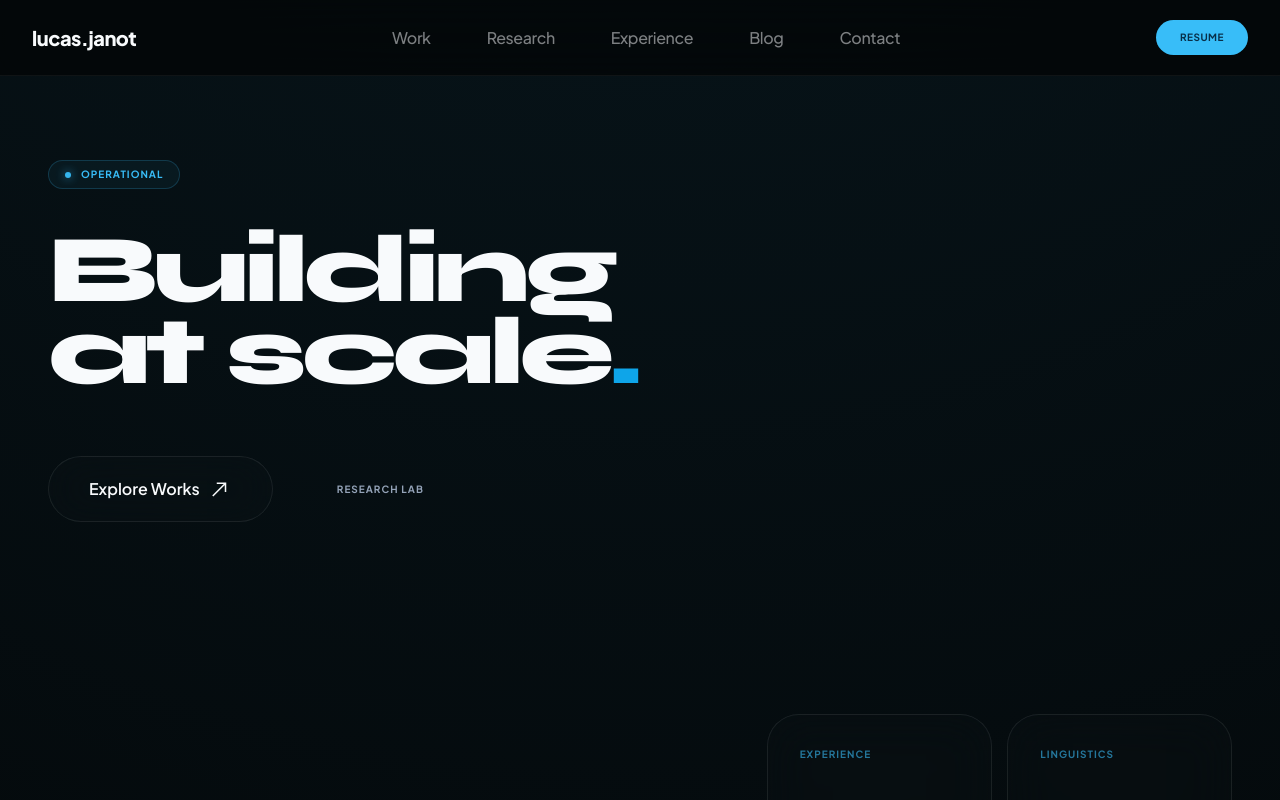
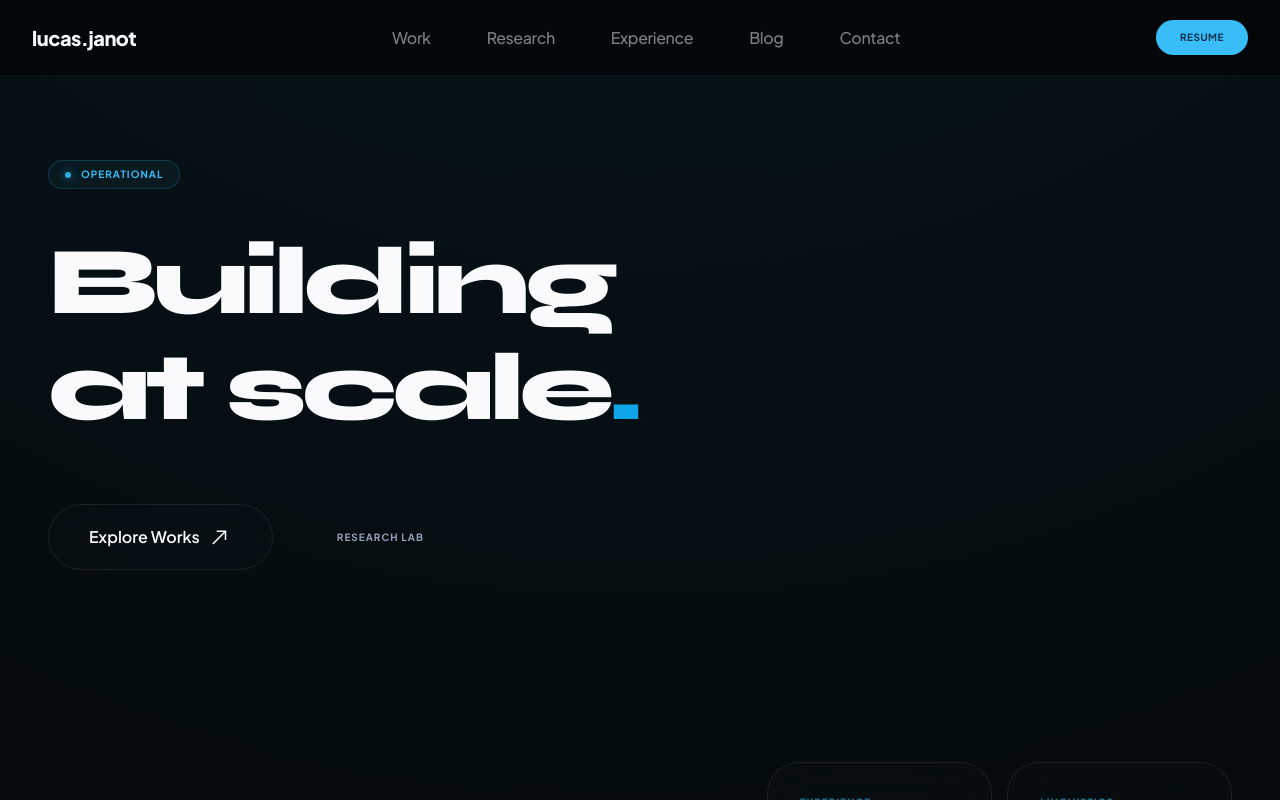
Before and after one commit to Lucas-Sabbatini/Portfolio, a React (Vite) app in the folder frontend/: page / in a window 1280 px wide. Shown: the top 800 px of the page. Built offline with nearby package versions, Linux system fonts and the light colour scheme; no server answers.

Commit message:
fix: adjust line height for improved readability in HeroSection

```diff
--- a/frontend/src/components/HeroSection.tsx
+++ b/frontend/src/components/HeroSection.tsx
@@ -35,7 +35,7 @@ export default function HeroSection() {
 
       <motion.h1
         variants={fadeUp}
-        className="font-display font-extrabold text-6xl md:text-[6rem] tracking-tighter max-w-5xl leading-[0.85] text-on-surface"
+        className="font-display font-extrabold text-6xl md:text-[6rem] tracking-tighter max-w-5xl leading-[1.1] text-on-surface"
       >
         {loading ? <Skeleton /> : (content.headline_line1 ?? 'Building')} <br />
         {loading ? <Skeleton /> : (content.headline_line2 ?? 'at scale')}<span className="text-primary-dim">.</span>
```
